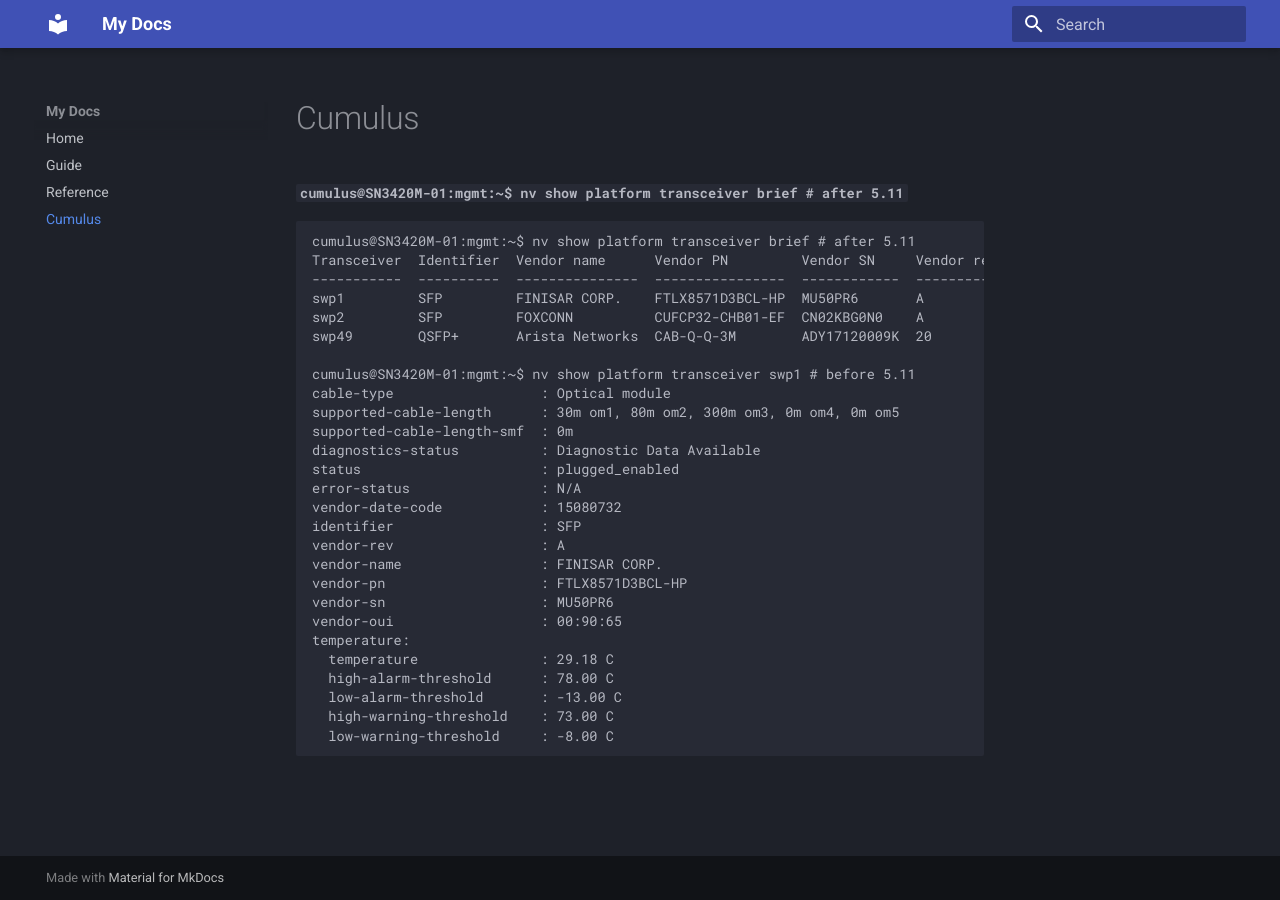
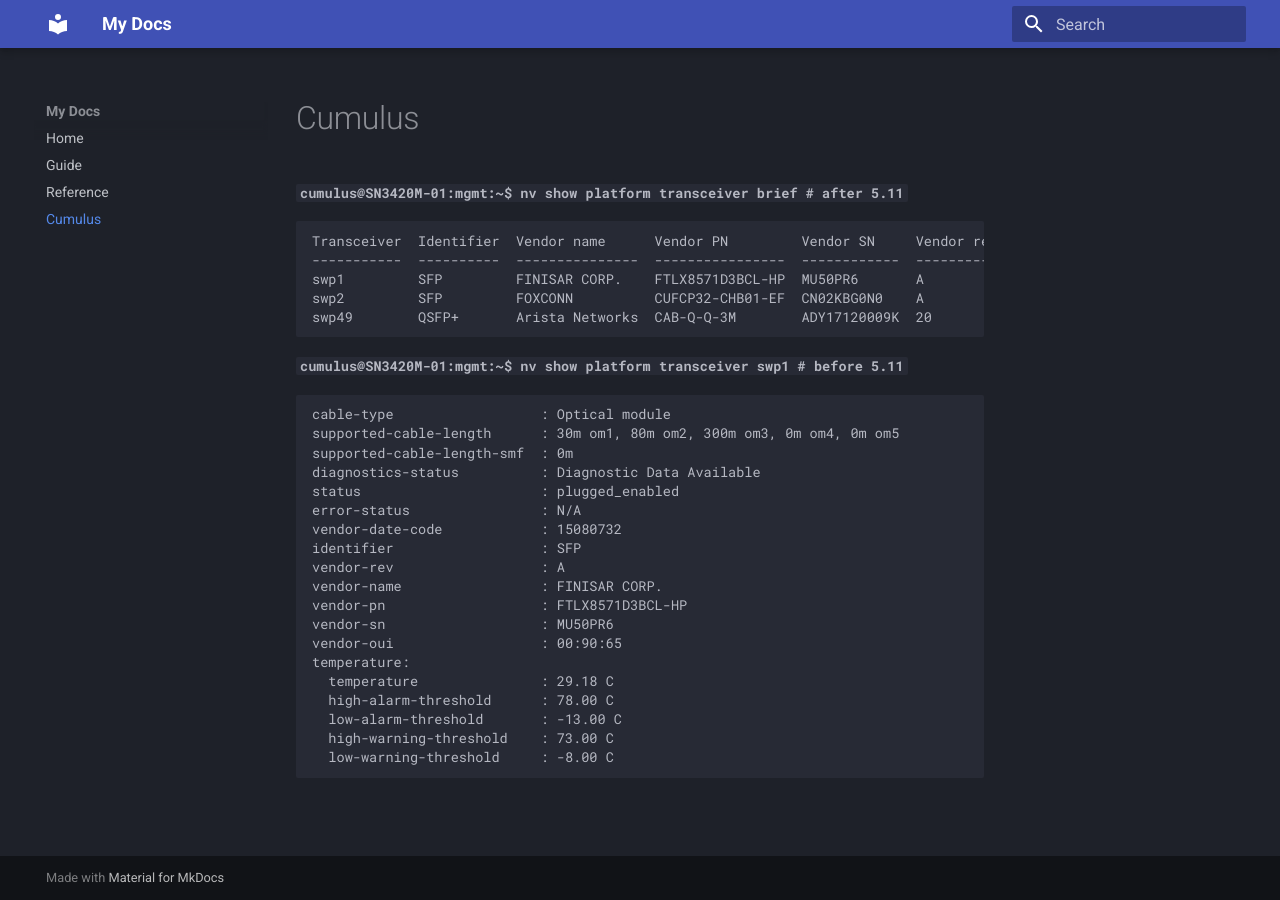
Before and after one commit to hjma29/grafana-prometheus-hpe-greenlake-com-nvidia, an MkDocs documentation site: the page built from docs/cumulus.md, in a window 1280 px wide. Built offline with MkDocs 1.6.1 and Material for MkDocs 9.7.7, drawn with Linux system fonts in a browser that asks for light colours.

Commit message:
250911-19:51 on hj-air15

````diff
--- a/docs/cumulus.md
+++ b/docs/cumulus.md
@@ -1,14 +1,17 @@
 
 **`cumulus@SN3420M-01:mgmt:~$ nv show platform transceiver brief # after 5.11`**
 ```
-cumulus@SN3420M-01:mgmt:~$ nv show platform transceiver brief # after 5.11
 Transceiver  Identifier  Vendor name      Vendor PN         Vendor SN     Vendor revision
 -----------  ----------  ---------------  ----------------  ------------  ---------------
 swp1         SFP         FINISAR CORP.    FTLX8571D3BCL-HP  MU50PR6       A
 swp2         SFP         FOXCONN          CUFCP32-CHB01-EF  CN02KBG0N0    A
 swp49        QSFP+       Arista Networks  CAB-Q-Q-3M        ADY17120009K  20
+```
 
-cumulus@SN3420M-01:mgmt:~$ nv show platform transceiver swp1 # before 5.11
+
+
+**`cumulus@SN3420M-01:mgmt:~$ nv show platform transceiver swp1 # before 5.11`**
+```
 cable-type                  : Optical module
 supported-cable-length      : 30m om1, 80m om2, 300m om3, 0m om4, 0m om5
 supported-cable-length-smf  : 0m
````
